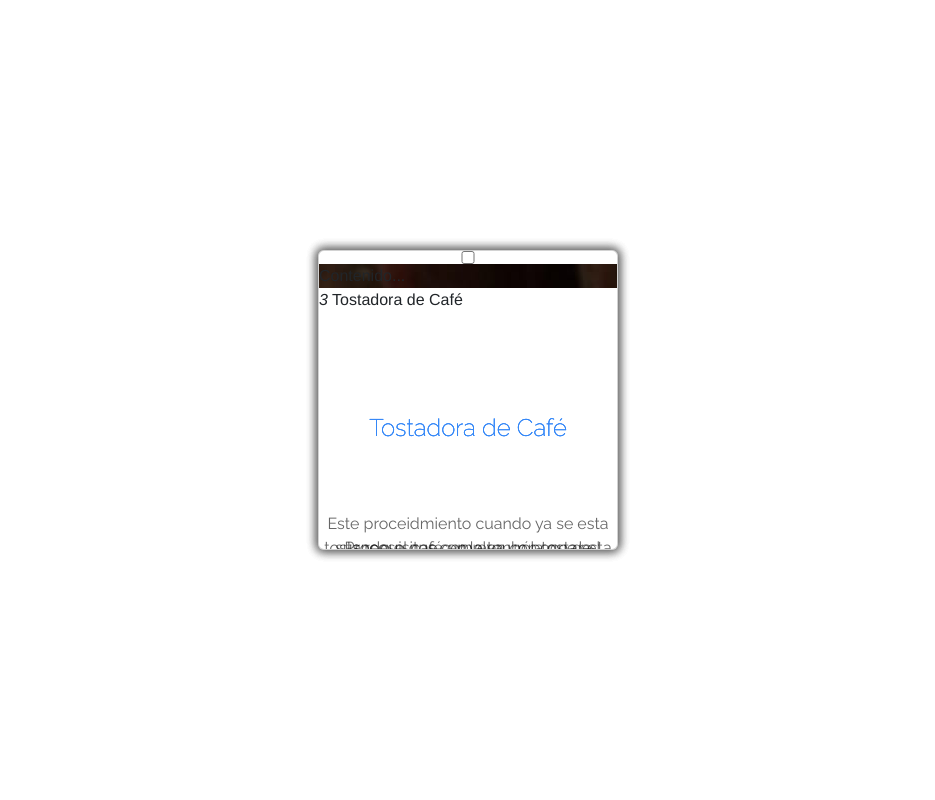
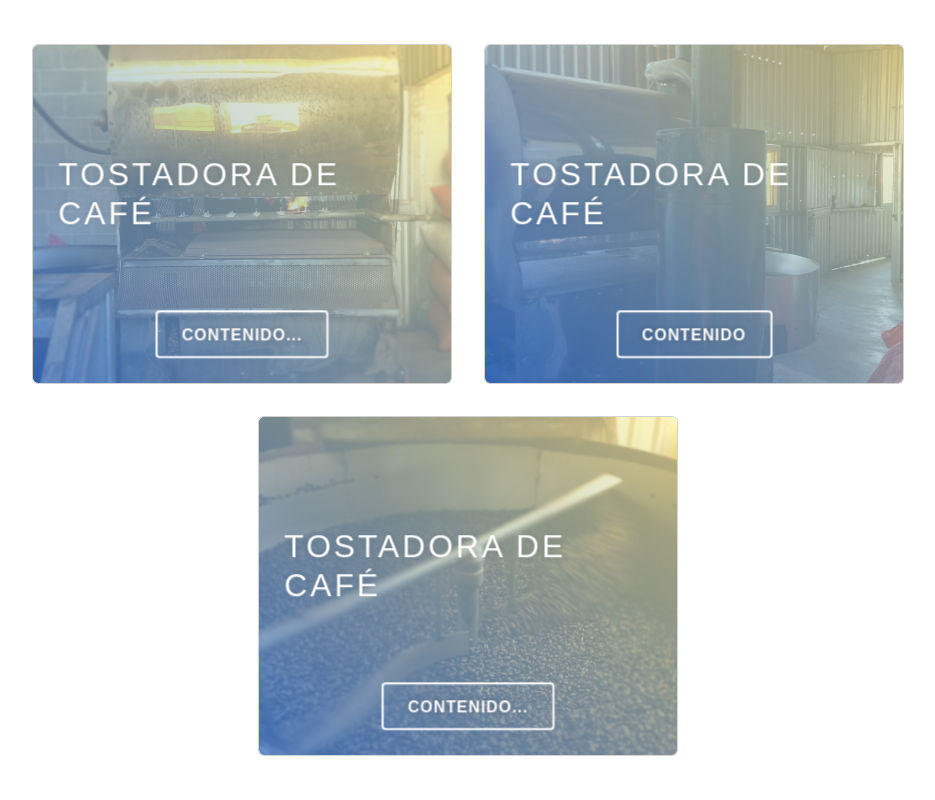
Before and after one commit to asaelasael/www, a PHP site: page /tostado.html in a window 1280 px wide. Shown: the whole page, without its empty margins (172-1107 px from the left). Run offline with PHP 8.4, Linux system fonts and the light colour scheme.

Commit message:
Add files via upload

```diff
--- a/a.css
+++ b/a.css
@@ -1,115 +1,248 @@
-@import url('https://fonts.googleapis.com/css?family=Raleway:400,200');
-body {   font-family: Helvetica, san-serif;
-  background: -webkit-linear-gradient(90deg, #00aaee 10%, #DD2476 90%); /* Chrome 10+, Saf5.1+ */
-  background:    -moz-linear-gradient(90deg, #00aaee 10%, #DD2476 90%); /* FF3.6+ */
-  background:     -ms-linear-gradient(90deg, #00aaee 10%, #DD2476 90%); /* IE10 */
-  background:      -o-linear-gradient(90deg, #00aaee 10%, #DD2476 90%); /* Opera 11.10+ */
-  background:         linear-gradient(90deg, #00aaee 10%, #DD2476 90%); /* W3C */ }
-.transition { transition: .3s cubic-bezier(.3, 0, 0, 1.3) }
+ $accent-color: #355cc9;
+
+* {
+	box-sizing: border-box;
+}
+
+body {
+	margin: 0;
+	display: flex;
+	flex-direction: column;
+	align-items: center;
+	justify-content: center;
+	height: 100vh;
+	font-family: 'Montserrat', sans-serif;
+}
+.wrapper {
+	display: flex;
+	flex-flow: row wrap;
+	justify-content: center;
+}
+
 .card {
-    background-color: #fff;
-    bottom: 0;
-    box-shadow: 0px 0px 10px 2px rgba(0,0,0,0.3);
-  -webkit-box-shadow: 0px 0px 10px 2px rgba(0,0,0,0.3);
-  -moz-box-shadow: 0px 0px 10px 2px rgba(0,0,0,0.3);
-    height: 300px;
-    left: 0;
-    margin: auto;
-    overflow: hidden;
-    position: absolute;
-    right: 0;
-    top: 0;
-    width: 300px;
+	width: 420px;
+	height: 340px;
+	margin: 1em;
+	perspective: 1500px;
+	.content {
+		position: relative;
+		width: 100%;
+		height: 100%;
+		transform-style: preserve-3d;
+		transition: transform 0.8s cubic-bezier(0.75, 0, 0.85, 1);
+	}
 }
-.card:hover {
-    height: 450px;
-    width: 300px;
+
+.more {
+	display: none;
+
+	&:checked ~ .content {
+		transform: rotateY(180deg);
+	}
 }
-.card:hover .cta-container {
-    display: inline;
-    margin-top: 380px;
+
+.front,
+.back {
+	position: absolute;
+	top: 0;
+	left: 0;
+	width: 100%;
+	height: 100%;
+	backface-visibility: hidden;
+	transform-style: preserve-3d;
+	border-radius: 6px;
+
+	.inner {
+		height: 100%;
+		display: grid;
+		padding: 1.5em;
+		transform: translateZ(80px) scale(0.94);
+	}
 }
-.card:hover .card_circle {
-    background-size: cover;
-    border-radius: 0;
-    margin-top: -130px;
+
+.front {
+	background-color: #fff;
+	background-size: cover;
+	background-position: center center;
+	&:after {
+		content: '';
+		position: absolute;
+		top: 0;
+		left: 0;
+		width: 100%;
+		height: 100%;
+		display: block;
+		border-radius: 6px;
+		backface-visibility: hidden;
+		background: linear-gradient(
+			40deg,
+			rgba(67, 138, 243, 0.7),
+			rgba(255, 242, 166, 0.7)
+		);
+	}
+	.inner {
+		grid-template-rows: 5fr 1fr 1fr 2fr 1fr;
+		justify-items: center;
+	}
+
+	h2 {
+		grid-row: 2;
+		margin-bottom: 0.3em;
+		text-transform: uppercase;
+		letter-spacing: 3px;
+		color: #fff;
+		font-weight: 500;
+		text-shadow: 0 0 6px rgba(0, 0, 0, 0.1);
+	}
+
+	.rating {
+		grid-row: 3;
+		color: rgba(255, 255, 255, 0.8);
+		font-size: 14px;
+		display: flex;
+		flex-flow: row nowrap;
+		i {
+			margin: 0 1px;
+		}
+	}
 }
-.card:hover h2 {
-    background: #3487f7;
-    color: #fff;
-    margin-top: 100px;
-    padding: 5px;
+
+.back {
+	transform: rotateY(180deg);
+	background-color: #fff;
+	border: 2px solid rgb(240, 240, 240);
+	.inner {
+		grid-template-rows: 1fr 2fr 1fr 2fr 14fr 1fr 1fr;
+		grid-template-columns: repeat(4, auto);
+		grid-column-gap: 0.8em;
+		justify-items: center;
+	}
+
+	.info {
+		position: relative;
+		display: flex;
+		align-items: center;
+		color: $accent-color;
+		grid-row: 3;
+		&:not(:first-of-type):before {
+			content: '';
+			position: absolute;
+			left: -0.9em;
+			height: 18px;
+			width: 1px;
+			background-color: #ccc;
+		}
+		span {
+			font-size: 2em;
+			font-weight: 700;
+		}
+		i {
+			&:before {
+				background: linear-gradient(40deg, $accent-color, rgb(67, 138, 243));
+
+				-webkit-text-fill-color: transparent;
+				-webkit-background-clip: text;
+			}
+			font-size: 1.2em;
+		}
+		.icon {
+			margin-left: 0.3em;
+			span {
+				display: block;
+				margin-top: -0.25em;
+				font-size: 0.8em;
+				font-weight: 600;
+				white-space: nowrap;
+			}
+		}
+	}
+
+	.description {
+		grid-row: 5;
+		grid-column: 1/-1;
+		font-size: 0.86em;
+		border-radius: 5px;
+		font-weight: 600;
+		line-height: 1.4em;
+		overflow: auto;
+		color: $accent-color;
+		padding-right: 10px;
+	}
+
+	.location,
+	.price {
+		font-weight: 600;
+		color: $accent-color;
+		grid-row: 1;
+		font-size: 0.86em;
+	}
+
+	.location {
+		grid-column: 1/3;
+		justify-self: left;
+	}
+
+	.price {
+		grid-column: 3/-1;
+		justify-self: right;
+	}
+
+	.button {
+		grid-column: 1/-1;
+		justify-self: center;
+	}
 }
-.card:hover h2 small { color: #fff }
-.card:hover p { margin-top: 300px }
-.card_circle {
-    background: url('https://picsum.photos/400/200') no-repeat center bottom;
-    background-color: #3487f7;
-    background-size: cover;
-    border-radius: 50%;
-    height: 400px;
-    margin-left: -75px;
-    margin-top: -270px;
-    position: absolute;
-    width: 450px;
+
+.button {
+	grid-row: -1;
+	text-transform: uppercase;
+	letter-spacing: 1px;
+	font-weight: 600;
+	cursor: pointer;
+	display: block;
+	padding: 0 1.5em;
+	height: 3em;
+	line-height: 2.9em;
+	min-width: 3em;
+	background-color: transparent;
+	border: solid 2px #fff;
+	color: #fff;
+	border-radius: 4px;
+	text-align: center;
+	left: 50%;
+	backface-visibility: hidden;
+	transition: 0.3s ease-in-out;
+	text-shadow: 0 0 6px rgba(0, 0, 0, 0.3);
+
+	&:hover {
+		background-color: #fff;
+		box-shadow: 0 0 50px rgba(0, 0, 0, 0.5);
+		text-shadow: none;
+		color: $accent-color;
+	}
+
+	&.return {
+		line-height: 3em;
+		color: $accent-color;
+		border-color: $accent-color;
+		text-shadow: none;
+		&:hover {
+			background-color: $accent-color;
+			color: #fff;
+			box-shadow: none;
+		}
+	}
 }
-h2 {
-    color: #3487f7;
-    font-family: 'Raleway', sans-serif;
-    font-size: 24px;
-    font-weight: 200;
-    margin-top: 150px;
-    position: absolute;
-    text-align: center;
-    width: 100%;
-    z-index: 9999;
+
+::-webkit-scrollbar {
+	width: 5px;
 }
-p {
-    color: rgba(0,0,0,.6);
-    font-family: 'Raleway', sans-serif;
-    font-size: 100%;
-    font-weight: normal;
-    margin-top: 200px;
-    position: absolute;
-    text-align: center;
-    z-index: 9999;
+::-webkit-scrollbar-track {
+	background: #f1f1f1;
 }
-.cta-container {
-    display: none;
-    margin-top: 320px;
-    position: absolute;
-    text-align: center;
-    width: 100%;
-    z-index: 9999;
+::-webkit-scrollbar-thumb {
+	background: lighten($accent-color, 20%);
 }
-.cta {
-    -moz-border-radius: 2px;
-    -moz-transition: 0.2s ease-out;
-    -ms-transition: 0.2s ease-out;
-    -o-transition: 0.2s ease-out;
-    -webkit-border-radius: 2px;
-    -webkit-transition: 0.2s ease-out;
-    background-clip: padding-box;
-    border: 2px solid #3487f7;
-    border-radius: 2px;
-    color: #3487f7;
-    display: inline-block;
-    font-family: 'Raleway', sans-serif;
-    font-size: 17px;
-    font-weight: 400;
-    height: 36px;
-    letter-spacing: 0.5px;
-    line-height: 36px;
-    margin-bottom: 15px;
-    padding: 0 2rem;
-    text-decoration: none;
-    text-transform: uppercase;
-    transition: 0.2s ease-out;
+::-webkit-scrollbar-thumb:hover {
+	background: $accent-color;
 }
-.cta:hover {
-    background-color: #3487f7;
-    box-shadow: 0 8px 17px 0 rgba(0, 0, 0, 0.2), 0 6px 20px 0 rgba(0, 0, 0, 0.19);
-    color: #fff;
-    -moz-box-shadow: 0 8px 17px 0 rgba(0, 0, 0, 0.2), 0 6px 20px 0 rgba(0, 0, 0, 0.19);
-    -webkit-box-shadow: 0 8px 17px 0 rgba(0, 0, 0, 0.2), 0 6px 20px 0 rgba(0, 0, 0, 0.19);
-}
```
